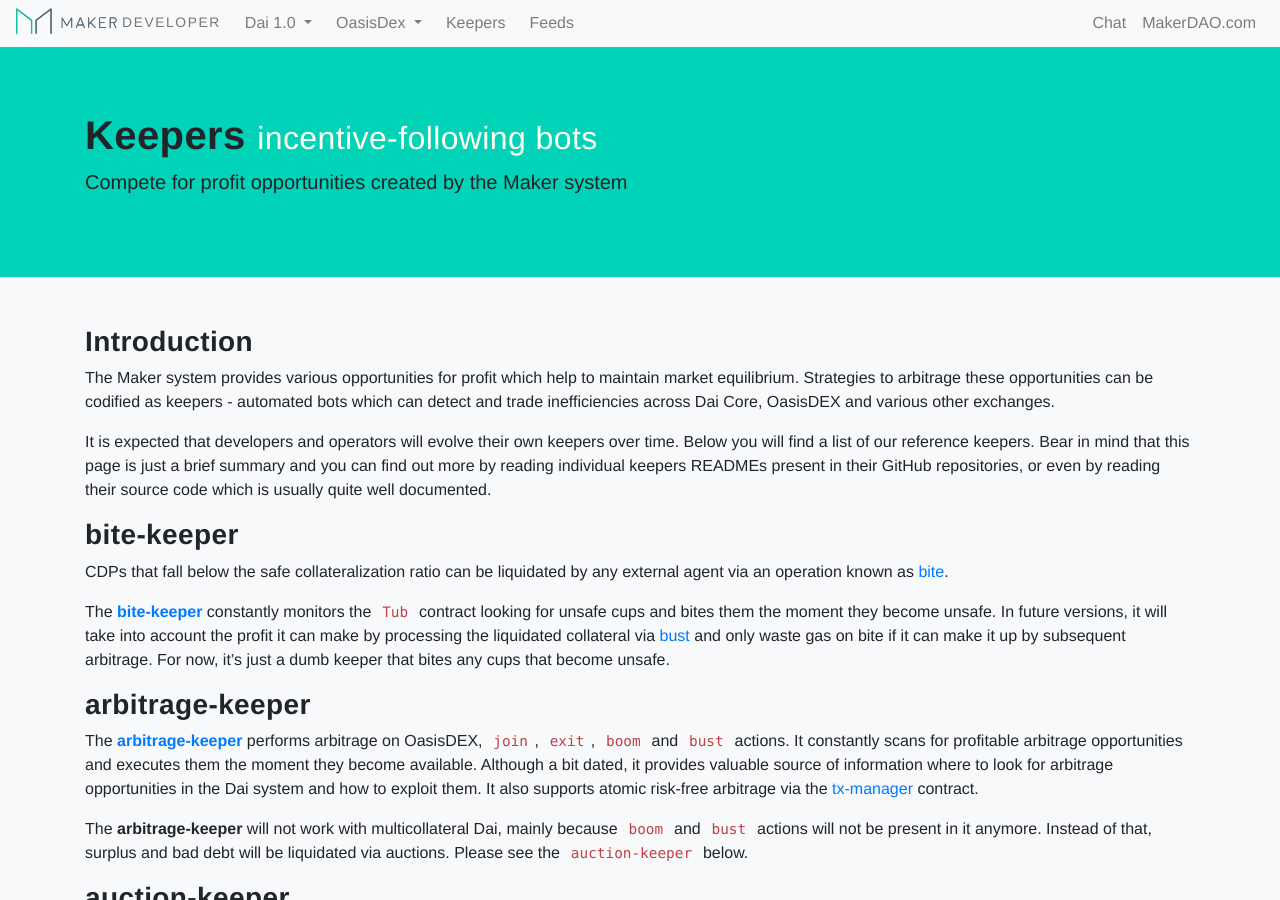
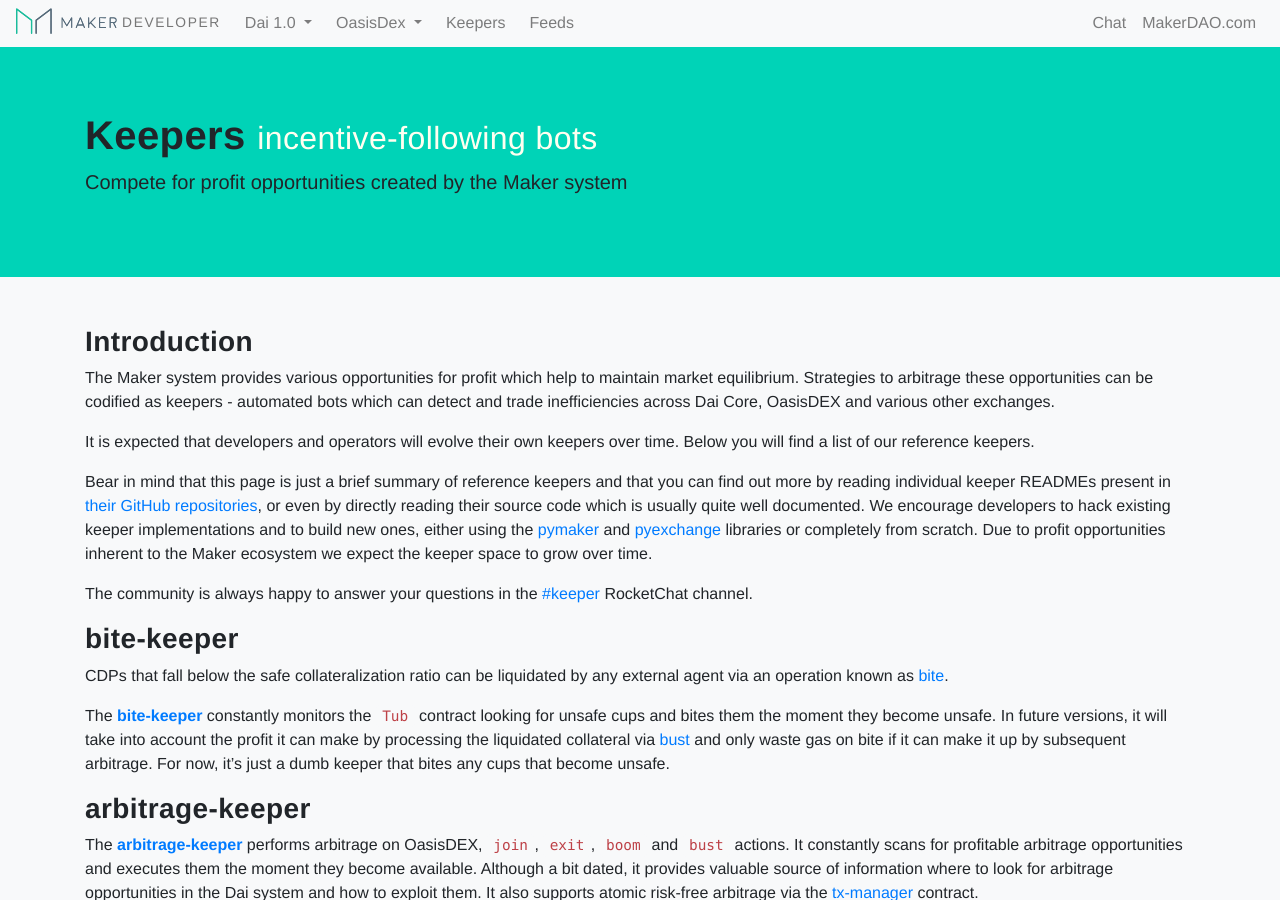
Before and after one commit to makerdao/developer.makerdao.com, a Jekyll site: the page built from keepers/index.md, in a window 1280 px wide and 900 px high. Built offline with Jekyll 4.4.1, drawn with Linux system fonts in a browser that asks for light colours; nearby versions of some CDN libraries.

Commit message:
"Keepers/Introduction" section updated

```diff
--- a/keepers/index.md
+++ b/keepers/index.md
@@ -13,10 +13,20 @@ codified as keepers - automated bots which can detect and trade inefficiencies
 across Dai Core, OasisDEX and various other exchanges.
 
 It is expected that developers and operators will evolve their own keepers over
-time. Below you will find a list of our reference keepers. Bear in mind that this
-page is just a brief summary and you can find out more by reading individual keepers
-READMEs present in their GitHub repositories, or even by reading their source code
-which is usually quite well documented.
+time. Below you will find a list of our reference keepers.
+
+Bear in mind that this page is just a brief summary of reference keepers and that
+you can find out more by reading individual keeper READMEs present in
+[their GitHub repositories](https://github.com/search?p=1&q=topic%3Amaker-keeper+org%3Amakerdao&type=Repositories),
+or even by directly reading their source code which is usually quite well documented.
+We encourage developers to hack existing keeper implementations and to build new ones,
+either using the [pymaker](https://github.com/makerdao/pymaker) and
+[pyexchange](https://github.com/makerdao/pyexchange) libraries or completely from
+scratch. Due to profit opportunities inherent to the Maker ecosystem we expect
+the keeper space to grow over time.
+
+The community is always happy to answer your questions in the
+[#keeper](https://chat.makerdao.com/channel/keeper){:target="_blank"} RocketChat channel.
 
 
 ### bite-keeper
```
